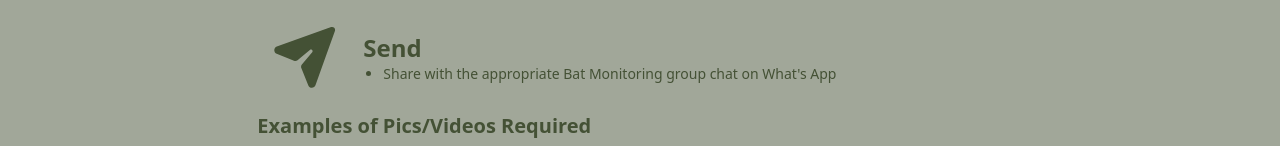
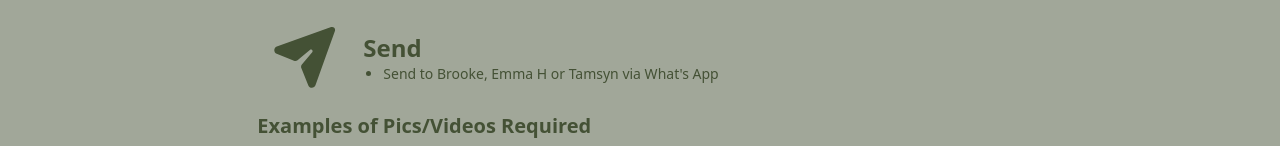
Before and after one commit to batsvictoria/batsvictoria.github.io, a Next.js app: page /report in a window 1280 px wide. Shown: the part 452-598 px from the top of the page. Built offline with nearby package versions, Linux system fonts and the light colour scheme.

Commit message:
report names

```diff
--- a/app/report/page.tsx
+++ b/app/report/page.tsx
@@ -83,7 +83,7 @@ export default function Page() {
 
 
                     <ul className="list-disc pl-5">
-                      <li>Share with the appropriate Bat Monitoring group chat on What's App</li>
+                      <li>Send to Brooke, Emma H or Tamsyn via What's App</li>
 
                     </ul>
 
```
